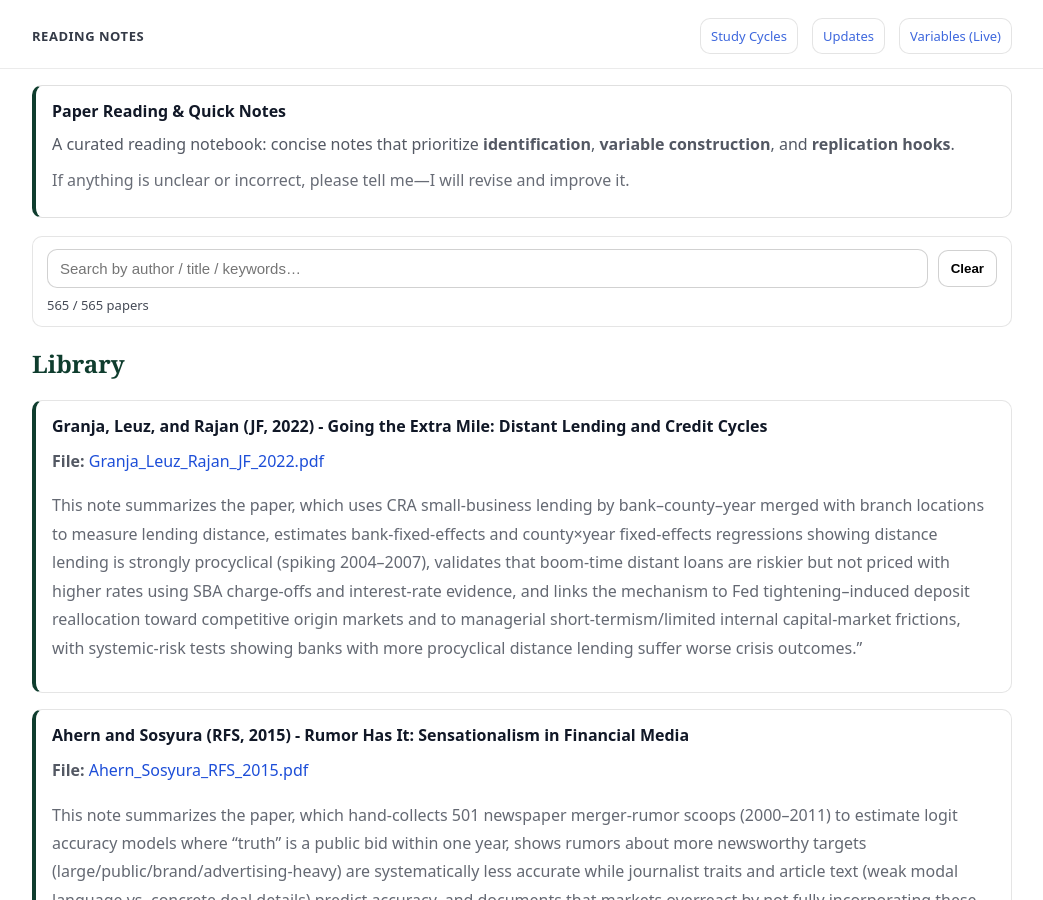
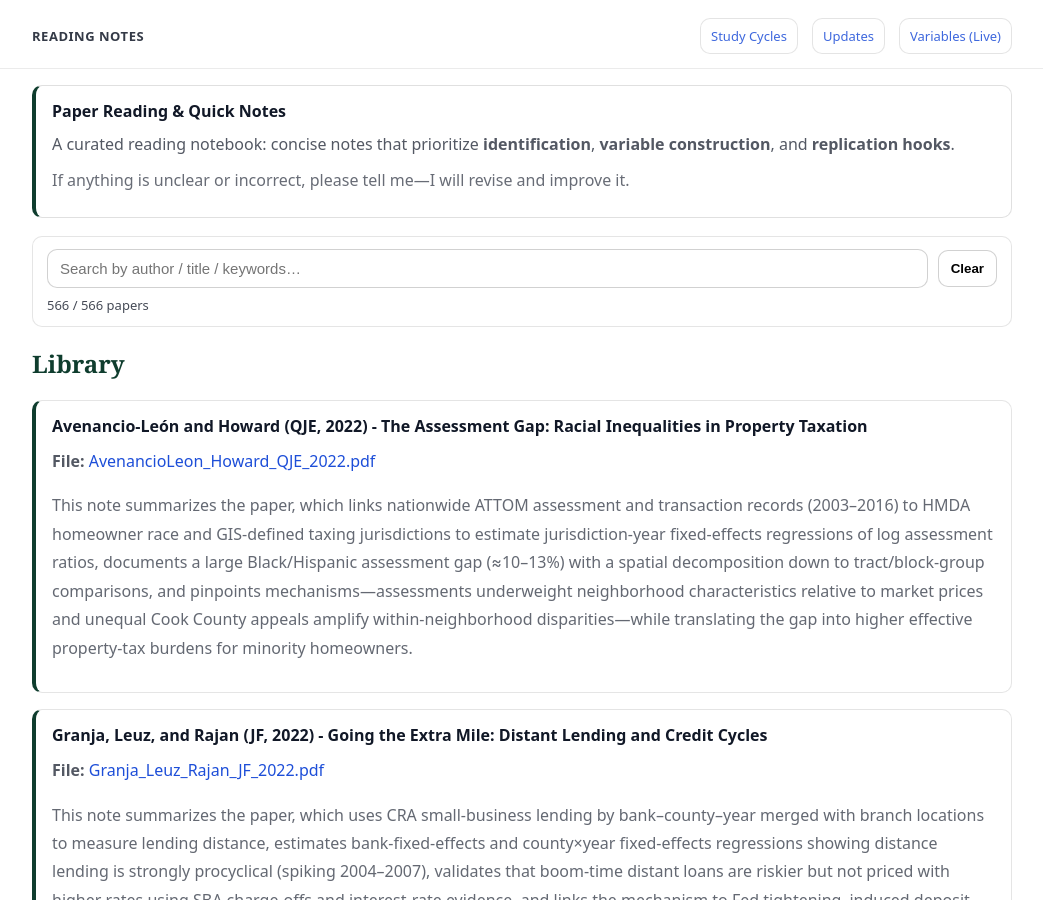
Before and after one commit to yaxinzn/study-archive, a Jekyll site: the page built from reading/index.md, in a window 1280 px wide and 900 px high. Shown: the whole window, without its empty margins (118-1161 px from the left). Built offline with Jekyll 4.4.1, drawn with Linux system fonts in a browser that asks for light colours.

Commit message:
Reading: add/update AvenancioLeon_Howard_QJE_2022.pdf

```diff
--- a/_data/reading.yml
+++ b/_data/reading.yml
@@ -1,3 +1,7 @@
+- title: "Avenancio-León and Howard (QJE, 2022) - The Assessment Gap: Racial Inequalities in Property Taxation"
+  file: "AvenancioLeon_Howard_QJE_2022.pdf"
+  desc: "This note summarizes the paper, which links nationwide ATTOM assessment and transaction records (2003–2016) to HMDA homeowner race and GIS-defined taxing jurisdictions to estimate jurisdiction-year fixed-effects regressions of log assessment ratios, documents a large Black/Hispanic assessment gap (≈10–13%) with a spatial decomposition down to tract/block-group comparisons, and pinpoints mechanisms—assessments underweight neighborhood characteristics relative to market prices and unequal Cook County appeals amplify within-neighborhood disparities—while translating the gap into higher effective property-tax burdens for minority homeowners."
+
 - title: "Granja, Leuz, and Rajan (JF, 2022) - Going the Extra Mile: Distant Lending and Credit Cycles"
   file: "Granja_Leuz_Rajan_JF_2022.pdf"
   desc: "This note summarizes the paper, which uses CRA small-business lending by bank–county–year merged with branch locations to measure lending distance, estimates bank-fixed-effects and county×year fixed-effects regressions showing distance lending is strongly procyclical (spiking 2004–2007), validates that boom-time distant loans are riskier but not priced with higher rates using SBA charge-offs and interest-rate evidence, and links the mechanism to Fed tightening–induced deposit reallocation toward competitive origin markets and to managerial short-termism/limited internal capital-market frictions, with systemic-risk tests showing banks with more procyclical distance lending suffer worse crisis outcomes.”"
```
Also changed, not shown: 1 other file.
